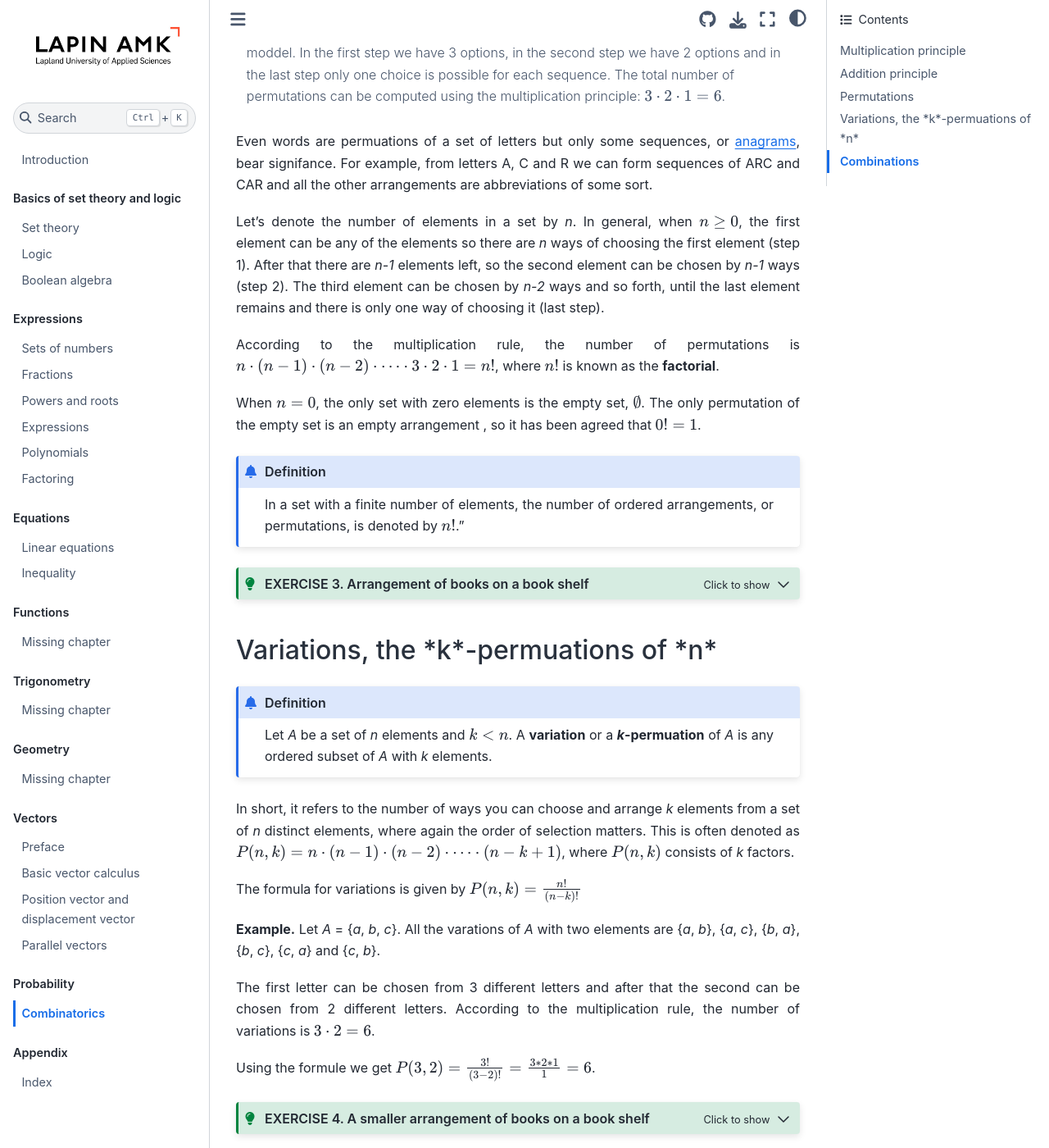
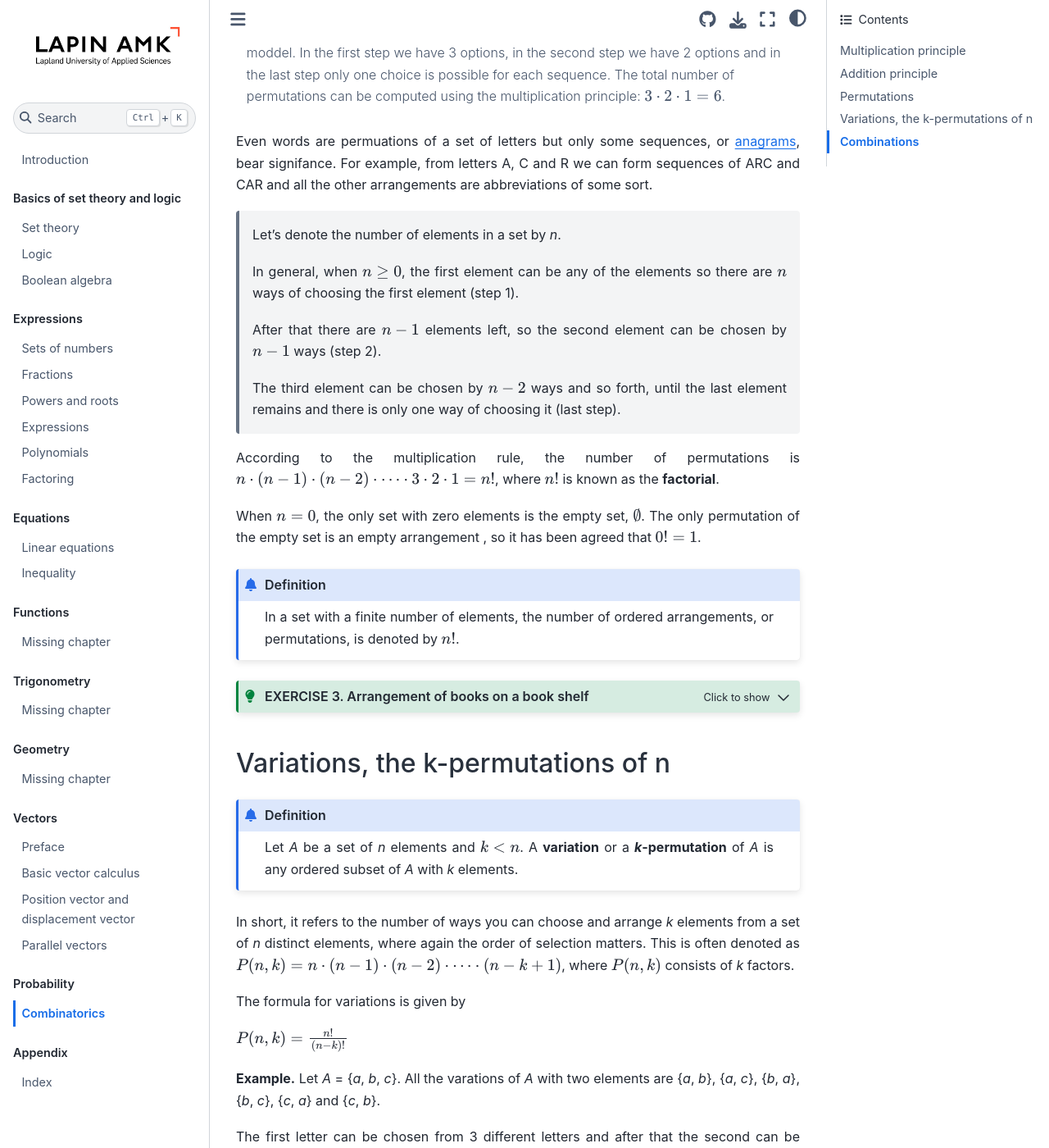
Before and after one commit to luma-lapinamk/miika-math, a Jupyter Book: the page built from notebooks/combinatorics.md, in a window 1280 px wide and 1400 px high, scrolled down 2218 px. Shown: the whole window at 82% size. Built offline with Jupyter Book 1.0.4 settings and Sphinx 7.4.7 and the Sphinx Book theme 1.1.4, drawn with Linux system fonts in a browser that asks for light colours; some of the changed text lies outside the part shown.

Commit message:
Updated content

```diff
--- a/notebooks/combinatorics.md
+++ b/notebooks/combinatorics.md
@@ -55,7 +55,7 @@
 Let *A* be a set of *n* elements. A **permutation** of *A* is any sequence of its elements, where every element of *A* appears exactly once.
 :::
 
-In short, a permutation is an ordered arrangement of things, where **the order of selection matters**.
+In short, a permutation is an ordered arrangement of things, where <mark>the order of selection matters</mark>.
 
 **Example.** Let *A* = {*a*, *b*, *c*}. All the permutations of *A* are {*a*, *b*, *c*}, {*a*, *c*, *b*}, {*b*, *a*, *c*}, {*b*, *c*, *a*}, {*c*, *a*, *b*} and {*c*, *b*, *a*}.
 
@@ -67,16 +67,20 @@
 
 Even words are permuations of a set of letters but only some sequences, or <a href="https://wordsmith.org/anagram/" target="_blank">anagrams</a>, bear signifance. For example, from letters A, C and R we can form sequences of ARC and CAR and all the other arrangements are abbreviations of some sort.
 
-Let's denote the number of elements in a set by *n*. In general, when $n \ge 0$, the first element can be any of the elements so there are *n* ways of choosing the first element (step 1).
-After that there are *n-1* elements left, so the second element can be chosen by *n-1* ways (step 2).
-The third element can be chosen by *n-2* ways and so forth, until the last element remains and there is only one way of choosing it (last step).
+> Let's denote the number of elements in a set by *n*.
+>
+> In general, when $n \ge 0$, the first element can be any of the elements so there are $n$ ways of choosing the first element (step 1).
+>
+> After that there are $n-1$ elements left, so the second element can be chosen by $n-1$ ways (step 2).
+>
+> The third element can be chosen by $n-2$ ways and so forth, until the last element remains and there is only one way of choosing it (last step).
 
 According to the multiplication rule, the number of permutations is $n \cdot (n-1) \cdot (n-2) \cdot \dots \cdot 3 \cdot 2 \cdot 1=n!$, where $n!$ is known as the **factorial**.
 
 When $n=0$, the only set with zero elements is the empty set, $\emptyset$. The only permutation of the empty set is an empty arrangement ${}$, so it has been agreed that $0!=1$.
 
 :::{admonition} Definition
-In a set with a finite number of elements, the number of ordered arrangements, or permutations, is denoted by $n!$."
+In a set with a finite number of elements, the number of ordered arrangements, or permutations, is denoted by $n!$.
 :::
 
 :::{admonition} EXERCISE 3. Arrangement of books on a book shelf
@@ -89,22 +93,24 @@
 b) How many different arrangements can be made from the textbooks, when every field of a study is arranged on its own?
 :::
 
-## {index}`Variations, the *k*-permuations of *n*`
+## {index}`Variations, the k-permutations of n`
 
 :::{admonition} Definition
-Let *A* be a set of *n* elements and $k<n$. A **variation** or a ***k*-permuation** of *A* is any ordered subset of *A* with *k* elements.
+Let *A* be a set of *n* elements and $k<n$. A **variation** or a ***k*-permutation** of *A* is any ordered subset of *A* with *k* elements.
 :::
 
 In short, it refers to the number of ways you can choose and arrange *k* elements from a set of *n* distinct elements, where again the order of selection matters. This is often denoted as $P(n,k)=n \cdot (n-1) \cdot (n-2) \cdot \dots \cdot (n-k+1)$, where $P(n,k)$ consists of *k* factors.
 
 The formula for variations is given by
+
 $P(n,k)=\frac{n!}{(n - k)!}$
 
 **Example.** Let *A* = {*a*, *b*, *c*}. All the varations of *A* with two elements are {*a*, *b*}, {*a*, *c*}, {*b*, *a*}, {*b*, *c*}, {*c*, *a*} and {*c*, *b*}.
 
 The first letter can be chosen from 3 different letters and after that the second can be chosen from 2 different letters. According to the multiplication rule, the number of variations is $3 \cdot 2=6$.
 
-Using the formule we get
+Using the formula we get
+
 $P(3,2)=\frac{3!}{(3 - 2)!}=\frac{3*2*1}{1}=6$.
 
 :::{admonition} EXERCISE 4. A smaller arrangement of books on a book shelf
```
